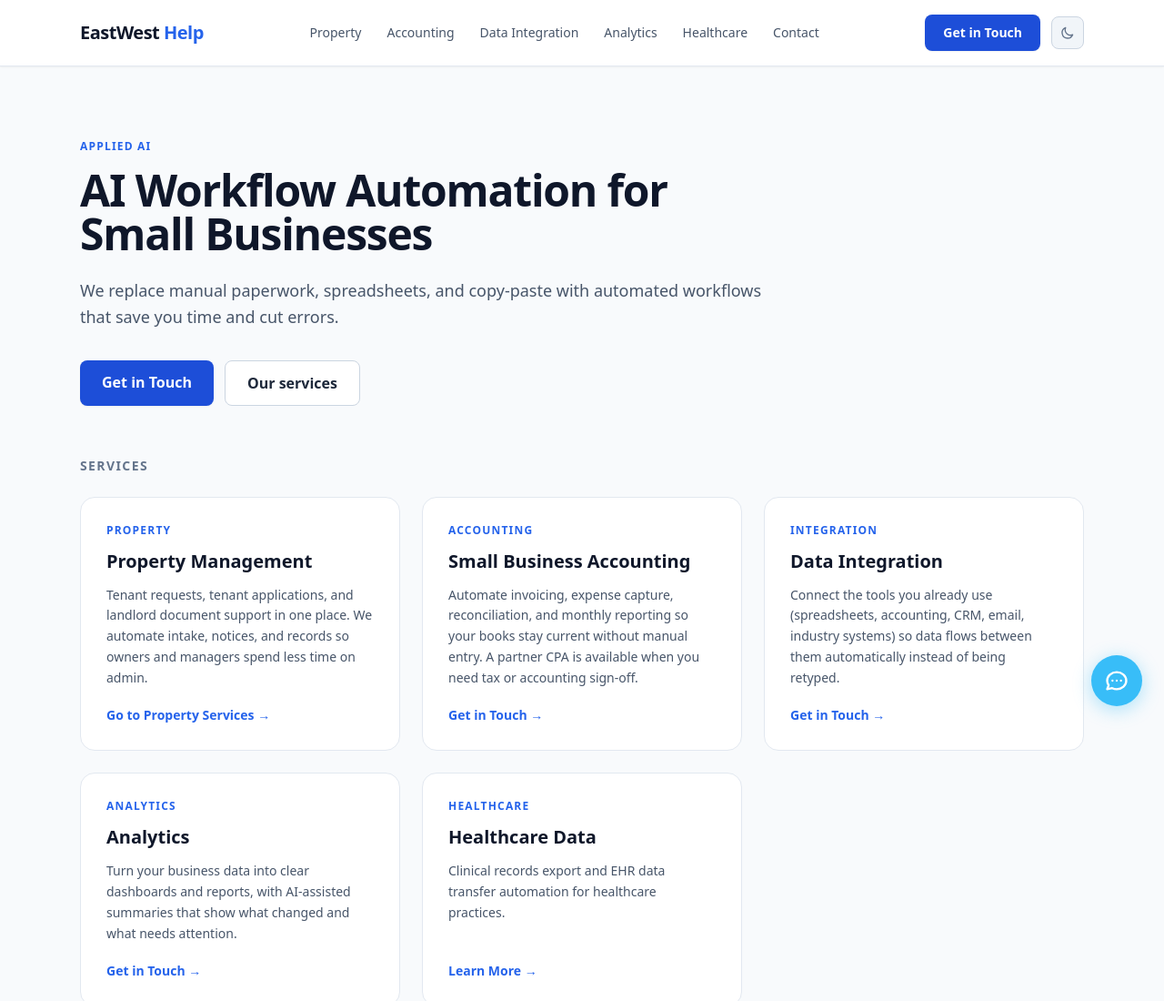
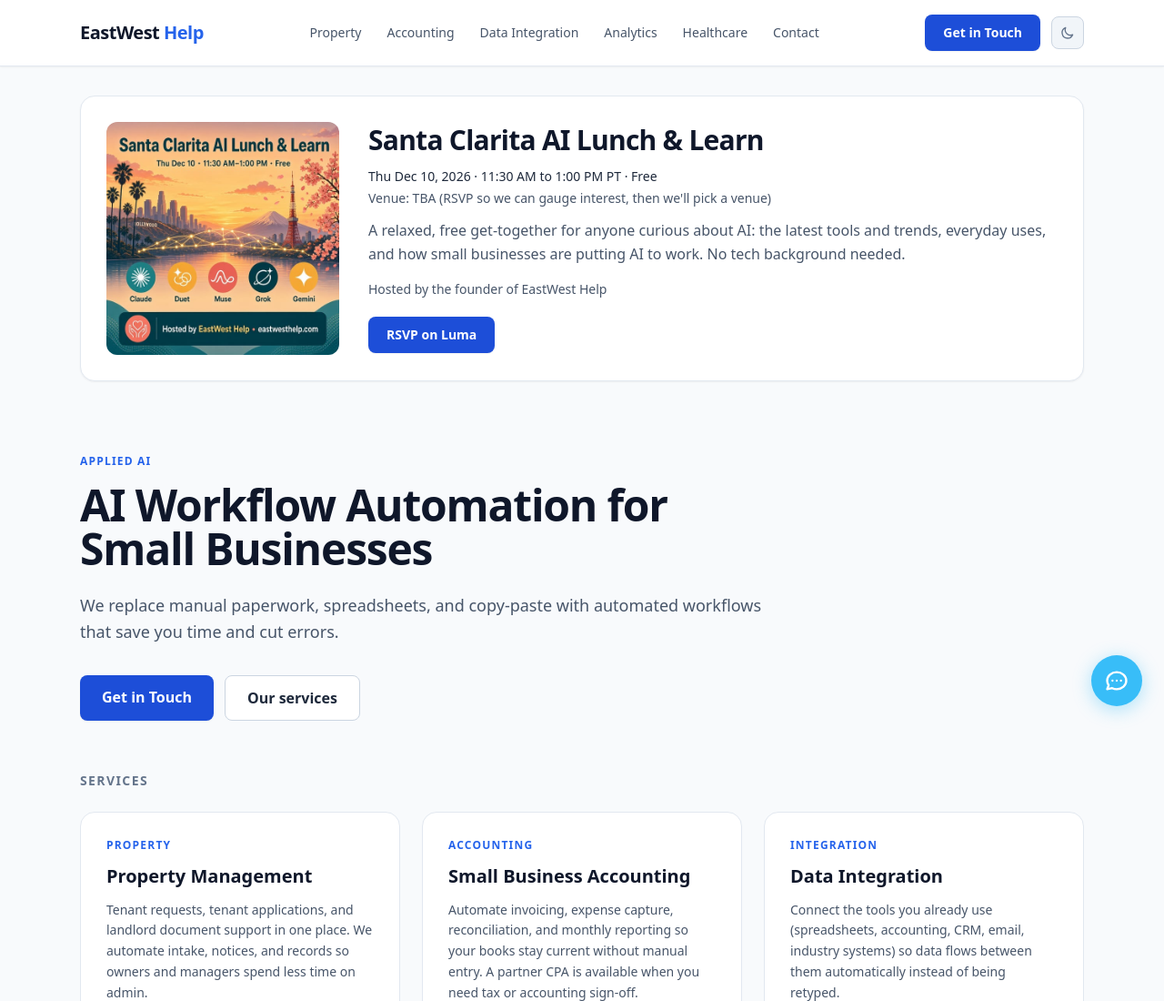
Before and after one commit to viklall/viklall, a plain HTML site: page index.html in a window 1280 px wide. Shown: the top 1100 px of the page at 91% size. Drawn offline with nearby package versions, Linux system fonts and the light colour scheme.

Commit message:
Add Santa Clarita AI Lunch & Learn banner to homepage
Co-authored-by: viklall <viklall@users.noreply.github.com>

```diff
--- a/index.html
+++ b/index.html
@@ -57,6 +57,23 @@
             </div>
         </nav>
     </header>
+
+    <!-- Event banner -->
+    <section class="max-w-6xl mx-auto px-6 pt-8" aria-label="Santa Clarita AI Lunch & Learn">
+        <div class="bg-white border border-slate-200 rounded-2xl p-5 sm:p-7 shadow-sm">
+            <div class="flex flex-col md:flex-row gap-5 md:gap-8 md:items-center">
+                <img src="assets/ai-lunch-learn.jpg" alt="Sunset city skyline invitation graphic for the Santa Clarita AI Lunch &amp; Learn" width="600" height="600" class="w-full md:w-56 lg:w-64 aspect-square object-cover rounded-xl shrink-0">
+                <div class="min-w-0">
+                    <h2 class="text-2xl md:text-3xl font-extrabold tracking-tight text-slate-900 leading-tight mb-3">Santa Clarita AI Lunch &amp; Learn</h2>
+                    <p class="text-sm font-medium text-slate-800 mb-1">Thu Dec 10, 2026 · 11:30 AM to 1:00 PM PT · Free</p>
+                    <p class="text-sm text-slate-600 mb-3">Venue: TBA (RSVP so we can gauge interest, then we'll pick a venue)</p>
+                    <p class="text-slate-600 leading-relaxed mb-4">A relaxed, free get-together for anyone curious about AI: the latest tools and trends, everyday uses, and how small businesses are putting AI to work. No tech background needed.</p>
+                    <p class="text-sm text-slate-600 mb-5">Hosted by the founder of EastWest Help</p>
+                    <a href="https://luma.com/yb7xwlbc" target="_blank" rel="noopener" class="inline-block bg-blue-700 hover:bg-blue-800 text-white text-sm font-semibold px-5 py-2.5 rounded-lg transition shadow-sm">RSVP on Luma</a>
+                </div>
+            </div>
+        </div>
+    </section>
 
     <main class="max-w-6xl mx-auto px-6">
 
```
Also changed, not shown: assets/ai-lunch-learn.jpg (added).
